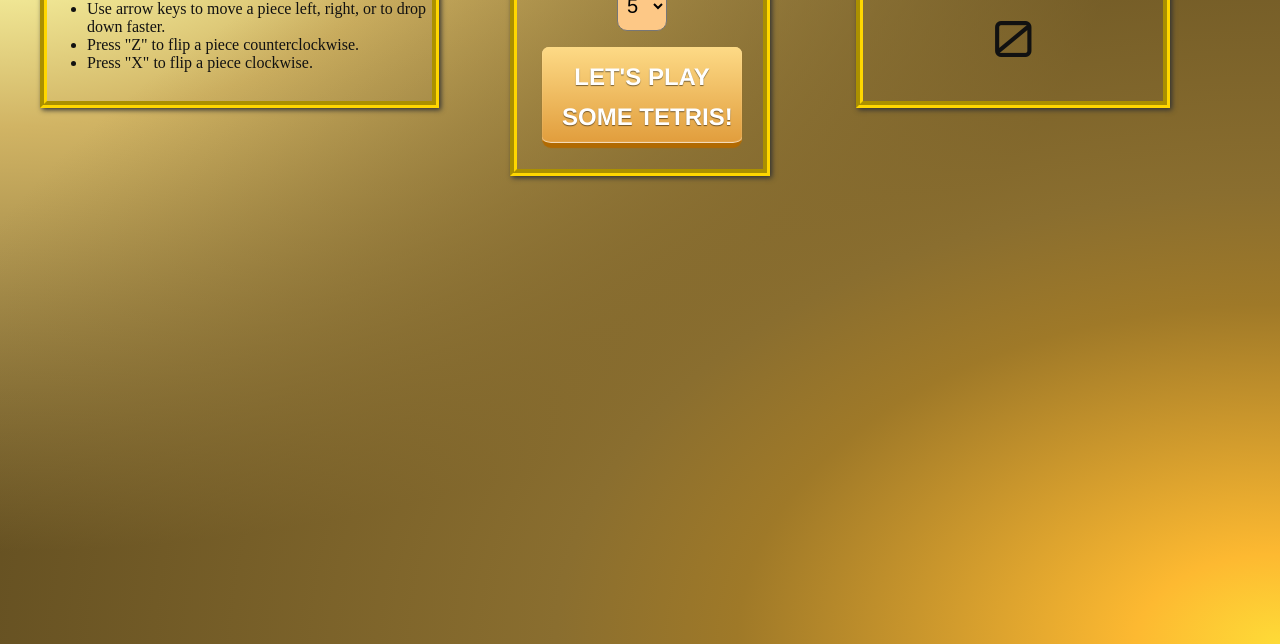
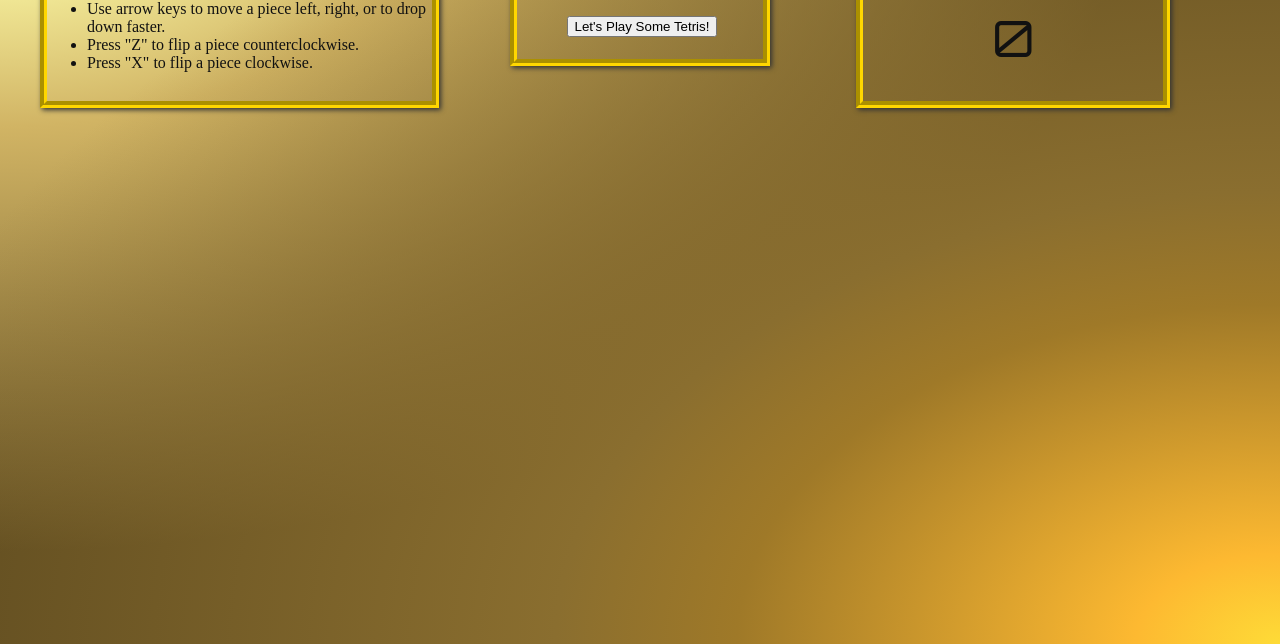
Before and after one commit to dexterford77/tetris, a plain HTML site: page index.html in a window 1280 px wide. Shown: the part 156-800 px from the top of the page. Drawn offline with nearby package versions, Linux system fonts and the light colour scheme.

Commit message:
change style

```diff
--- a/css/main.css
+++ b/css/main.css
@@ -75,83 +75,6 @@ h2 {
   height: 180px;
 }
 
-.dropdown {
-   -webkit-border-radius: 10px;
-   -moz-border-radius: 10px;
-   border-radius: 10px;
-   width: 50px;
-   height: 50px;
-   font-size: 20px;
-   padding-left: 5px;
-   background-color: rgb(253,200,134);
-}
-
-.btn {
-  display: inline-block;
-  -webkit-box-sizing: border-box;
-  -moz-box-sizing: border-box;
-  box-sizing: border-box;
-  height: 100px;
-  width: 200px;
-  position: relative;
-  cursor: pointer;
-  top: 0;
-  left: 0;
-  padding: 10px 20px;
-  border: 0 none rgb(177,106,2);
-  border-bottom: 4px solid rgb(177,106,2);
-  -webkit-border-radius: 7px 7px 9px 9px;
-  border-radius: 7px 7px 9px 9px;
-  font: normal normal bold 24px/40px "Averia Sans Libre", Helvetica, sans-serif;
-  color: rgb(255, 255, 255);
-  text-align: center;
-  text-transform: uppercase;
-  -o-text-overflow: clip;
-  text-overflow: clip;
-  white-space: nowrap;
-  background: -webkit-linear-gradient(-90deg, rgb(253,218,134) 0, rgb(225,157,60) 100%), rgb(253, 218, 134);
-  background: -moz-linear-gradient(180deg, rgb(253,218,134) 0, rgb(225,157,60) 100%), rgb(253, 218, 134);
-  background: linear-gradient(180deg, rgb(253,218,134) 0, rgb(225,157,60) 100%), rgb(253, 218, 134);
-  -webkit-background-origin: padding-box;
-  background-origin: padding-box;
-  -webkit-background-clip: border-box;
-  background-clip: border-box;
-  -webkit-background-size: auto auto;
-  background-size: auto auto;
-  -webkit-box-shadow: 0 -1px 1px 0 rgba(255,255,255,0.701961) inset, 0 1px 1px 0 rgb(177,106,2) ;
-  box-shadow: 0 -1px 1px 0 rgba(255,255,255,0.701961) inset, 0 1px 1px 0 rgb(177,106,2) ;
-  text-shadow: 0 1px 1px rgba(0,0,0,0.498039) ;
-}
-
-.btn:hover {
-  background: rgb(225, 157, 60);
-  -webkit-transition: all 100ms cubic-bezier(0.42, 0, 0.58, 1);
-  -moz-transition: all 100ms cubic-bezier(0.42, 0, 0.58, 1);
-  -o-transition: all 100ms cubic-bezier(0.42, 0, 0.58, 1);
-  transition: all 100ms cubic-bezier(0.42, 0, 0.58, 1);
-}
-
-.btn:active {
-  height: 94px;
-  margin: 4px 0 0;
-  border: none;
-  -webkit-border-radius: 7px;
-  border-radius: 7px;
-  background: -webkit-linear-gradient(-90deg, rgb(253,218,134) 0, rgb(225,157,60) 100%), rgb(253, 218, 134);
-  background: -moz-linear-gradient(180deg, rgb(253,218,134) 0, rgb(225,157,60) 100%), rgb(253, 218, 134);
-  background: linear-gradient(180deg, rgb(253,218,134) 0, rgb(225,157,60) 100%), rgb(253, 218, 134);
-  -webkit-background-origin: padding-box;
-  background-origin: padding-box;
-  -webkit-background-clip: border-box;
-  background-clip: border-box;
-  -webkit-background-size: auto auto;
-  background-size: auto auto;
-  -webkit-transition: all 30ms cubic-bezier(0.42, 0, 0.58, 1);
-  -moz-transition: all 30ms cubic-bezier(0.42, 0, 0.58, 1);
-  -o-transition: all 30ms cubic-bezier(0.42, 0, 0.58, 1);
-  transition: all 30ms cubic-bezier(0.42, 0, 0.58, 1);
-}
-
 .cell {
   display: inline-block;
   border: 1px solid black;
--- a/index.html
+++ b/index.html
@@ -47,8 +47,7 @@
         </select>
       </p>
       <p>
-        <button id="play-button" class="btn">Let's Play<br>
-        Some Tetris!</button>
+        <button id="play-button" class="btn">Let's Play Some Tetris!</button>
       </p>
     </div>
   </div>
```
